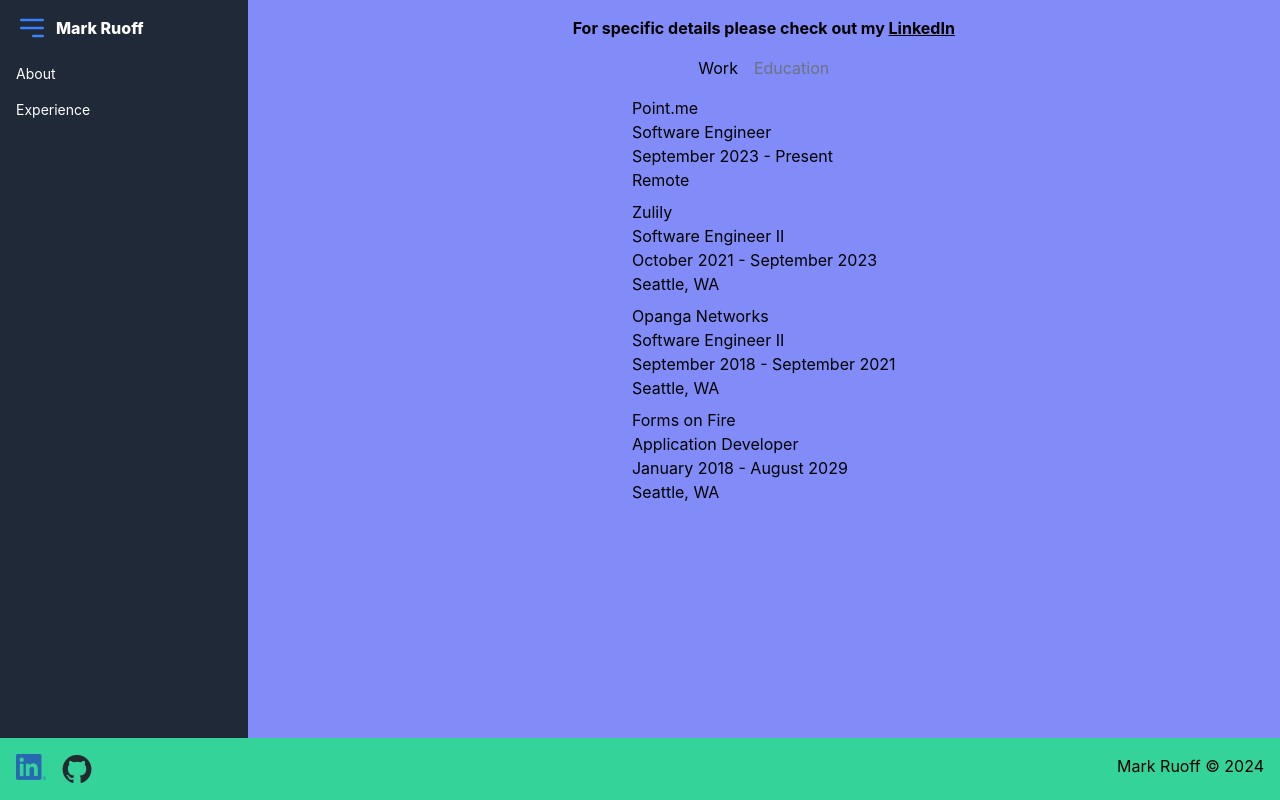
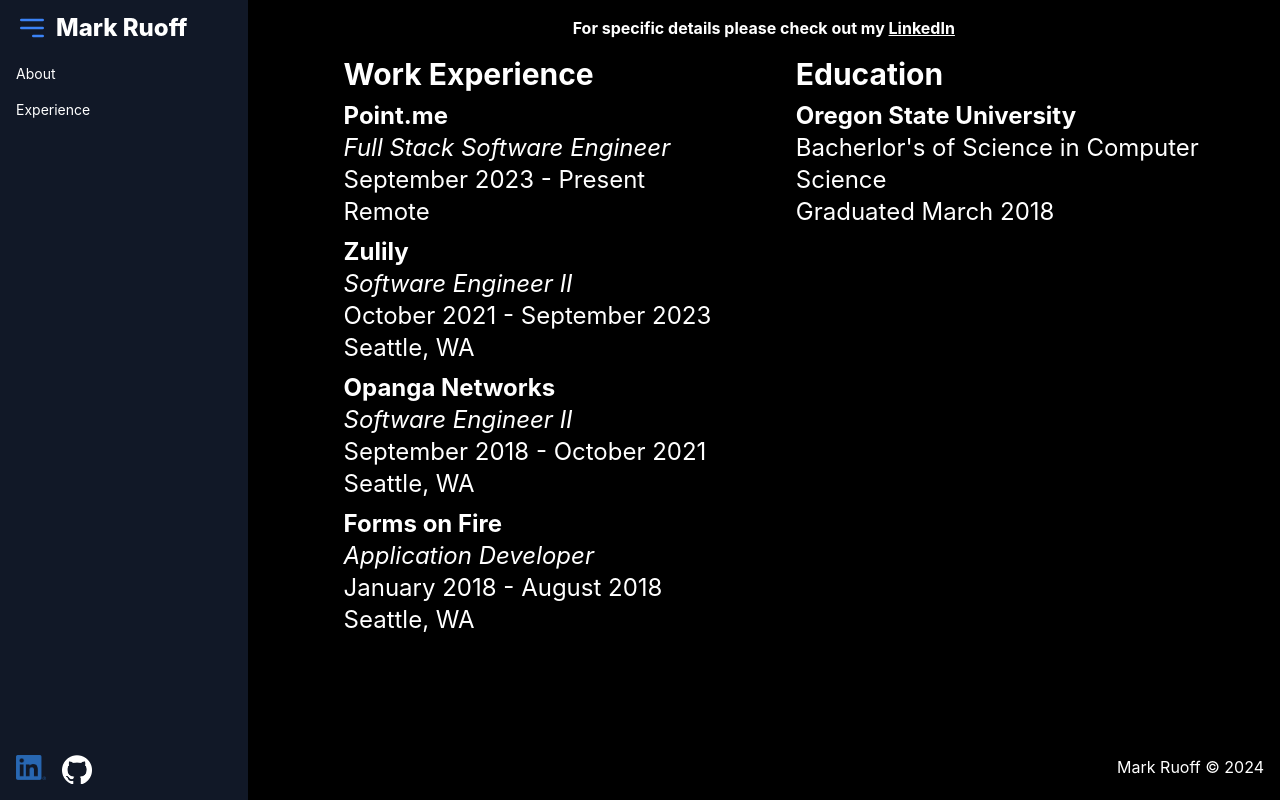
Before and after one commit to mrkruoff/personal_site, a React (Create React App) app: page / in a window 1280 px wide. Both pictures are taken after a click on the element "Experience". Built offline with nearby package versions, Linux system fonts and the light colour scheme.

Commit message:
Color and formatting  changes

```diff
--- a/src/App.js
+++ b/src/App.js
@@ -7,7 +7,7 @@
 const App = () => {
   const [page, setPage] = useState("about");
   return (
-    <div className="flex h-screen bg-indigo-400 ">
+    <div className="flex h-screen bg-black">
       <Sidebar setPage={setPage} />
       <Body page={page} />
       <Footer />
--- a/src/components/about.jsx
+++ b/src/components/about.jsx
@@ -10,20 +10,21 @@
         width="300"
         height="300"
       />
-      <div className="space-y-8 text-xl text-pretty">
+      <div className="space-y-16 text-3xl text-pretty">
         <p>
           Hi my name is <strong>Mark Ruoff</strong> and I am a software
           developer with full-stack experience. Graduated in 2018 with a
-          Bachelor's in Computer Science from Oregon State University. Have been
-          working professionally as a software developer since. I have worked in
-          the telecomunication, e-commerce, ad-tech, and travel industries.
-          Giving me an ever increasing breadth of knowledge which I bring to my
-          roles.
+          Bachelor's in Computer Science from Oregon State University and have
+          been working professionally as a software developer since. I have
+          first hand experience in the telecomunication, e-commerce, ad-tech,
+          and travel industries. Giving me an ever increasing breadth of
+          knowledge which I bring to my roles.
         </p>
         <p>
           I have experience with a variety of technologies including: Python,
           React, Angular, Node.js, PostgreSQL, MongoDb, AWS, Google Cloud
-          Platform, and more.
+          Platform, and more. Never afraid to pick up and learn the right
+          technology for the right project.
         </p>
         <p>
           If you would like to contact me please feel free to{" "}
--- a/src/components/body.jsx
+++ b/src/components/body.jsx
@@ -3,7 +3,7 @@
 
 function Body({ page }) {
   return (
-    <div className="p-4 h-full w-5/6">
+    <div className="p-4 h-full text-white w-5/6">
       {page === "about" && <About />}
       {page === "experience" && <Experience />}
     </div>
--- a/src/components/connenctions.jsx
+++ b/src/components/connenctions.jsx
@@ -1,5 +1,5 @@
 import li from "../icons/LI-In-Bug.png";
-import git from "../icons/github-mark.png";
+import git from "../icons/github-mark-white.png";
 
 function Connenctions() {
   return (
--- a/src/components/education.jsx
+++ b/src/components/education.jsx
@@ -1,11 +1,16 @@
 const Education = () => {
   return (
-    <div>
-      <p>
-        <strong>Bachelors of Science in Computer Science</strong>
-      </p>
-      <p>Oregon State University</p>
-      <p>Graduated March 2018</p>
+    <div className="space-y-2">
+      <h1 className="text-3xl">
+        <strong>Education</strong>
+      </h1>
+      <div className="text-2xl">
+        <h3>
+          <strong>Oregon State University</strong>
+        </h3>
+        <p>Bacherlor's of Science in Computer Science</p>
+        <p>Graduated March 2018</p>
+      </div>
     </div>
   );
 };
--- a/src/components/experience.jsx
+++ b/src/components/experience.jsx
@@ -17,27 +17,13 @@
             LinkedIn
           </a>
         </strong>
-        <div className="flex justify-center mt-4">
-          <button
-            className={`mr-2 ${
-              subsection === "work" ? "text-black" : "text-gray-500"
-            }`}
-            onClick={() => setSubsection("work")}
-          >
-            Work
-          </button>
-          <button
-            className={`ml-2 ${
-              subsection === "education" ? "text-black" : "text-gray-500"
-            }`}
-            onClick={() => setSubsection("education")}
-          >
-            Education
-          </button>
-        </div>
-        <div className="flex  justify-center mt-4">
-          {subsection === "work" && <WorkExperience />}
-          {subsection === "education" && <Education />}
+        <div className="flex flex-row mt-4 m-4">
+          <div className="w-1/2 ml-16">
+            <WorkExperience />
+          </div>
+          <div className="w-1/2 ">
+            <Education />
+          </div>
         </div>
       </div>
     </>
--- a/src/components/experienceCard.jsx
+++ b/src/components/experienceCard.jsx
@@ -1,8 +1,10 @@
 const ExperienceCard = ({ company, position, duration, location }) => {
   return (
-    <div>
-      <h3>{company}</h3>
-      <p>{position}</p>
+    <div className="text-2xl">
+      <h3>
+        <strong>{company}</strong>
+      </h3>
+      <p className="italic">{position}</p>
       <p>{duration}</p>
       <p>{location}</p>
     </div>
--- a/src/components/footer.jsx
+++ b/src/components/footer.jsx
@@ -4,10 +4,10 @@
   var year = new Date().getFullYear();
 
   return (
-    <footer class="absolute flex flex-row justify-between inset-x-0 bottom-0 bg-emerald-400 p-4">
+    <footer class="absolute flex flex-row justify-between inset-x-0 bottom-0  p-4">
       {" "}
       <Connenctions />
-      <div class="text-center">
+      <div class="text-center text-white">
         <p>Mark Ruoff &copy; {year}</p>
       </div>
     </footer>
--- a/src/components/sidebar.jsx
+++ b/src/components/sidebar.jsx
@@ -8,7 +8,7 @@
   };
 
   return (
-    <div className="bg-gray-800 text-white w-64 h-full flex flex-col w-1/6">
+    <div className="bg-gray-900 text-white w-64 h-full flex flex-col w-1/6">
       <div className="flex items-center space-x-2 px-4 py-3">
         <svg
           xmlns="http://www.w3.org/2000/svg"
@@ -24,7 +24,7 @@
             d="M4 6h16M4 12h16m-7 6h7"
           />
         </svg>
-        <span className="text-1xl font-extrabold">Mark Ruoff</span>
+        <span className="text-2xl font-extrabold">Mark Ruoff</span>
       </div>
       <nav className="flex-1">
         <span className={classes} onClick={handleClick}>
--- a/src/components/workExperience.jsx
+++ b/src/components/workExperience.jsx
@@ -2,10 +2,13 @@
 
 const workExperience = () => {
   return (
-    <div className="space-y-2">
+    <div className="flex flex-col space-y-2">
+      <h1 className="text-3xl">
+        <strong>Work Experience</strong>
+      </h1>
       <ExperienceCard
         company="Point.me"
-        position="Software Engineer"
+        position="Full Stack Software Engineer"
         duration="September 2023 - Present"
         location="Remote"
       />
@@ -18,13 +21,13 @@
       <ExperienceCard
         company="Opanga Networks"
         position="Software Engineer II"
-        duration="September 2018 - September 2021"
+        duration="September 2018 - October 2021"
         location="Seattle, WA"
       />
       <ExperienceCard
         company="Forms on Fire"
         position="Application Developer"
-        duration="January 2018 - August 2029"
+        duration="January 2018 - August 2018"
         location="Seattle, WA"
       />
     </div>
```
Also changed, not shown: src/icons/github-mark-white.png (added), src/icons/github-mark.png (deleted).
